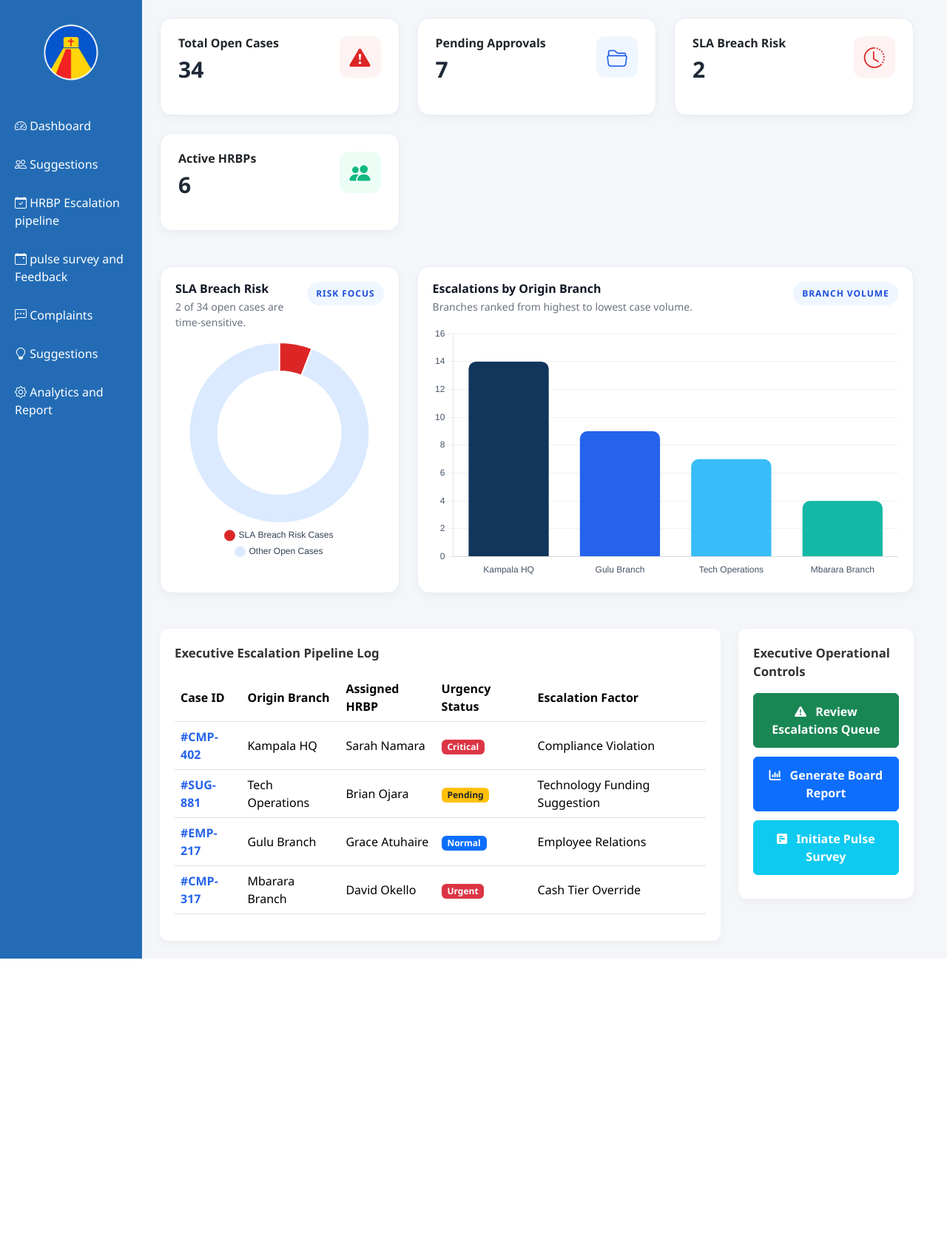
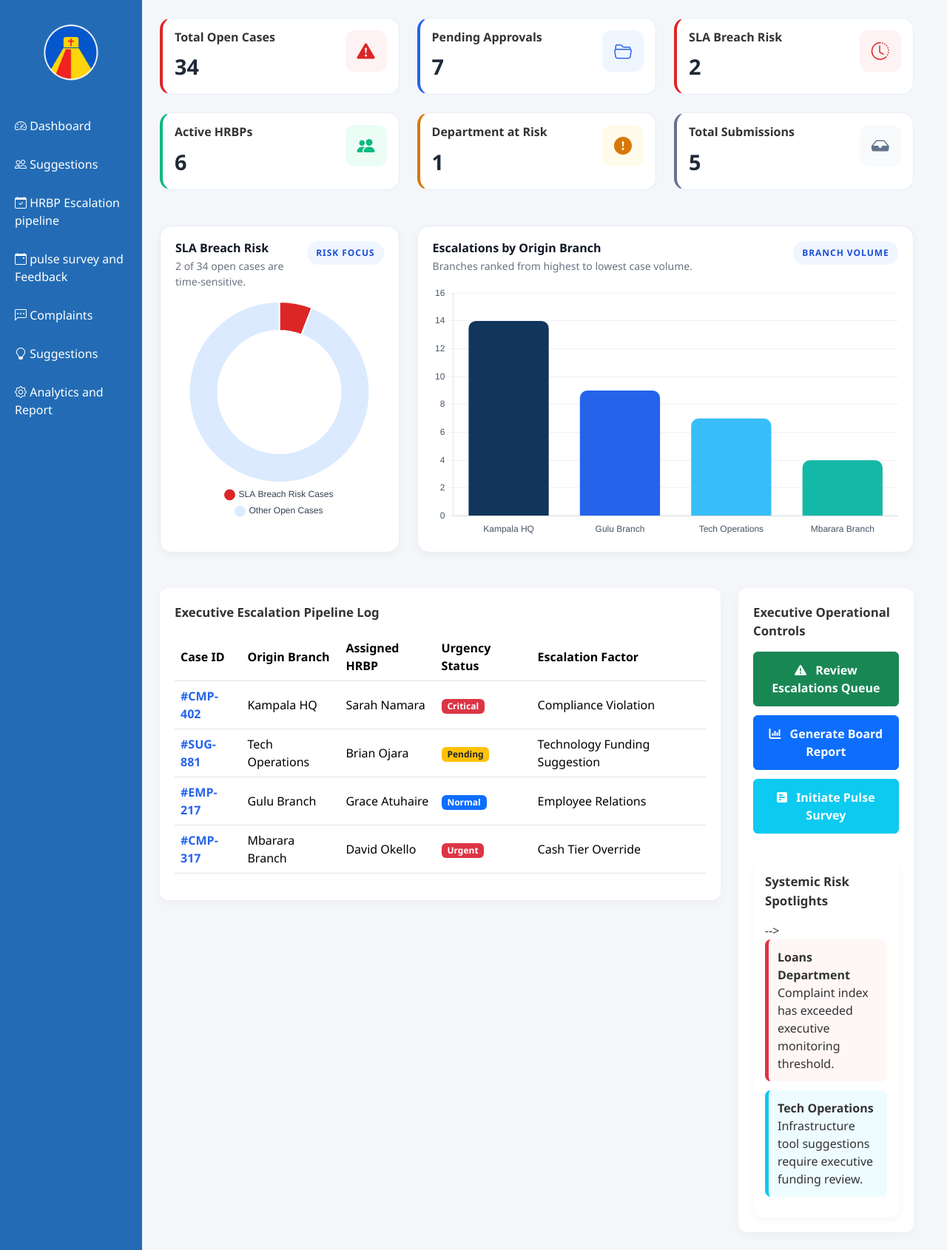
Before and after one commit to Kijjambu-joseph/hr_engagement_system, a Django app: page /genmanagerdash/ in a window 1280 px wide. Shown: the part 72-1762 px from the top of the page at 74% size. Before the commit the page ends 1368 px from the top, so only its background shows below. Run offline with Django 5.2, Linux system fonts and the light colour scheme; data comes from the database, SQL or seed files in the repository; data that the repository does not hold is empty; some libraries are stand-ins or nearby versions.

Commit message:
modified the cards fr genmanager HR dashbaord

```diff
--- a/my_app/templates/genmanagerdash.html
+++ b/my_app/templates/genmanagerdash.html
@@ -117,46 +117,61 @@
         background: #ffffff;
         border: 1px solid #e6eef6;
         border-radius: 1rem;
-        padding: 1.5rem;
-        transition: all 200ms ease;
-        position: relative;
-        min-height: 132px;
+        border-left-width: 4px;
+        border-left-style: solid;
+        padding: 1rem;
+        transition: transform 200ms ease, box-shadow 200ms ease;
       }
 
-      .metric-title {
-        font-size: 0.75rem;
+      .metric-card-accent-red {
+        border-left-color: #dc2626;
+      }
+
+      .metric-card-accent-blue {
+        border-left-color: #2563eb;
+      }
+
+      .metric-card-accent-amber {
+        border-left-color: #d97706;
+      }
+
+      .metric-card-accent-emerald {
+        border-left-color: #10b981;
+      }
+
+      .metric-card-accent-slate {
+        border-left-color: #64748b;
+      }
+
+      .metric-card:focus,
+      .metric-card:hover {
+        transform: translateY(-6px);
+        box-shadow: 0 18px 40px rgba(15, 23, 42, 0.08);
+        outline: none;
+      }
+
+      .metric-label {
+        font-size: 0.65rem;
         letter-spacing: 0.12em;
         text-transform: uppercase;
         color: #6b7280;
         font-weight: 600;
-        margin-bottom: 0.5rem;
       }
 
       .metric-value {
-        font-size: 1.875rem;
+        font-size: 1.8rem;
         font-weight: 700;
+        margin-top: 0.5rem;
         color: #1f2937;
-        margin-bottom: 1rem;
-        line-height: 1.2;
-      }
-
-      .metric-sub {
-        font-size: 0.8125rem;
-        color: #9ca3af;
-        margin-top: 0.75rem;
       }
 
       .metric-icon {
-        position: absolute;
-        top: 1.5rem;
-        right: 1.5rem;
         width: 56px;
         height: 56px;
-        display: flex;
+        display: inline-flex;
         align-items: center;
         justify-content: center;
         border-radius: 12px;
-        font-size: 1.75rem;
       }
 
       .metric-icon-red {
@@ -391,10 +406,6 @@
 
           <a href="#"><i class="bi bi-calendar-event"></i> pulse survey and Feedback</a>
 
-          <!-- <a href="#"><i class="bi bi-megaphone"></i> Announcements</a> -->
-
-          <!-- <a href="#"><i class="bi bi-ui-checks-grid"></i> Surveys</a> -->
-
           <a href="#"><i class="bi bi-chat-left-dots"></i> Complaints</a>
 
           <a href="#"><i class="bi bi-lightbulb"></i> Suggestions</a>
@@ -408,65 +419,86 @@
                 <!-- cards -->
 
             <div class="row g-4">
-
-              <div class="col-xl-4 col-lg-6 col-md-6">
-                <div class="card metric-card h-100">
+              <div class="col-md-4">
+                <div class="metric-card metric-card-accent-red h-100" tabindex="0">
+                  <div class="d-flex justify-content-between align-items-start">
                     <div>
                       <h6>Total Open Cases</h6>
                       <div class="metric-value">34</div>
                     </div>
                     <div class="metric-icon metric-icon-red">
-                    <i class="bi bi-exclamation-triangle-fill"></i>
+                      <i class="bi bi-exclamation-triangle-fill fs-4"></i>
+                    </div>
                   </div>
                 </div>
               </div>
 
-              <!-- <div class="col-xl-4 col-lg-6 col-md-6">
-                <div class="card metric-card h-100">
-                  <div>
-                    <h6>HRBP SLA Velocity</h6>
-                    <div class="metric-value">42</div>
-                  </div>
-                  <div class="metric-icon metric-icon-amber">
-                    <i class="bi bi-speedometer2"></i>
-                  </div>
-                </div>
-              </div> -->
-
-              <div class="col-xl-4 col-lg-6 col-md-6">
-                <div class="card metric-card h-100">
+              <div class="col-md-4">
+                <div class="metric-card metric-card-accent-blue h-100" tabindex="0">
+                  <div class="d-flex justify-content-between align-items-start">
                     <div>
                       <h6>Pending Approvals</h6>
                       <div class="metric-value">7</div>
                     </div>
                     <div class="metric-icon metric-icon-blue">
-                    <i class="bi bi-folder2-open"></i>
+                      <i class="bi bi-folder2-open fs-4"></i>
+                    </div>
                   </div>
                 </div>
               </div>
 
-              <div class="col-xl-4 col-lg-6 col-md-6">
-                <div class="card metric-card h-100">
+              <div class="col-md-4">
+                <div class="metric-card metric-card-accent-red h-100" tabindex="0">
+                  <div class="d-flex justify-content-between align-items-start">
                     <div>
                       <h6>SLA Breach Risk</h6>
                       <div class="metric-value">2</div>
                     </div>
                     <div class="metric-icon metric-icon-red">
-                    <i class="bi bi-clock-history"></i>
+                      <i class="bi bi-clock-history fs-4"></i>
+                    </div>
                   </div>
                 </div>
               </div>
 
-
-
-              <div class="col-xl-4 col-lg-6 col-md-6">
-                <div class="card metric-card h-100">
+              <div class="col-md-4">
+                <div class="metric-card metric-card-accent-emerald h-100" tabindex="0">
+                  <div class="d-flex justify-content-between align-items-start">
                     <div>
                       <h6>Active HRBPs</h6>
                       <div class="metric-value">6</div>
                     </div>
                     <div class="metric-icon metric-icon-emerald">
-                    <i class="bi bi-people-fill"></i>
+                      <i class="bi bi-people-fill fs-4"></i>
+                    </div>
+                  </div>
+                </div>
+              </div>
+
+              <div class="col-md-4">
+                <div class="metric-card metric-card-accent-amber h-100" tabindex="0">
+                  <div class="d-flex justify-content-between align-items-start">
+                    <div>
+                      <h6>Department at Risk</h6>
+                      <div class="metric-value">1</div>
+                    </div>
+                    <div class="metric-icon metric-icon-amber">
+                      <i class="bi bi-exclamation-circle-fill fs-4"></i>
+                    </div>
+                  </div>
+                </div>
+              </div>
+
+              <div class="col-md-4">
+                <div class="metric-card metric-card-accent-slate h-100" tabindex="0">
+                  <div class="d-flex justify-content-between align-items-start">
+                    <div>
+                      <h6>Total Submissions</h6>
+                      <div class="metric-value">5</div>
+                    </div>
+                    <div class="metric-icon metric-icon-slate">
+                      <i class="bi bi-inbox-fill fs-4"></i>
+                    </div>
                   </div>
                 </div>
               </div>
@@ -593,10 +625,10 @@
                   </button>
 
 
-                  <!-- <div class="feed-panel mt-4 p-3">
+                  <div class="feed-panel mt-4 p-3">
                     <div class="section-title">Systemic Risk Spotlights</div> -->
 
-                    <!-- <div class="feed-item">
+                     <div class="feed-item">
                       <strong>Loans Department</strong><br />
                       Complaint index has exceeded executive monitoring threshold.
                     </div>
@@ -605,7 +637,7 @@
                       <strong>Tech Operations</strong><br />
                       Infrastructure tool suggestions require executive funding
                       review.
-                    </div> -->
+                    </div>
 
 
                   </div>
```
Lines whose indentation alone changed are shown as unchanged.
